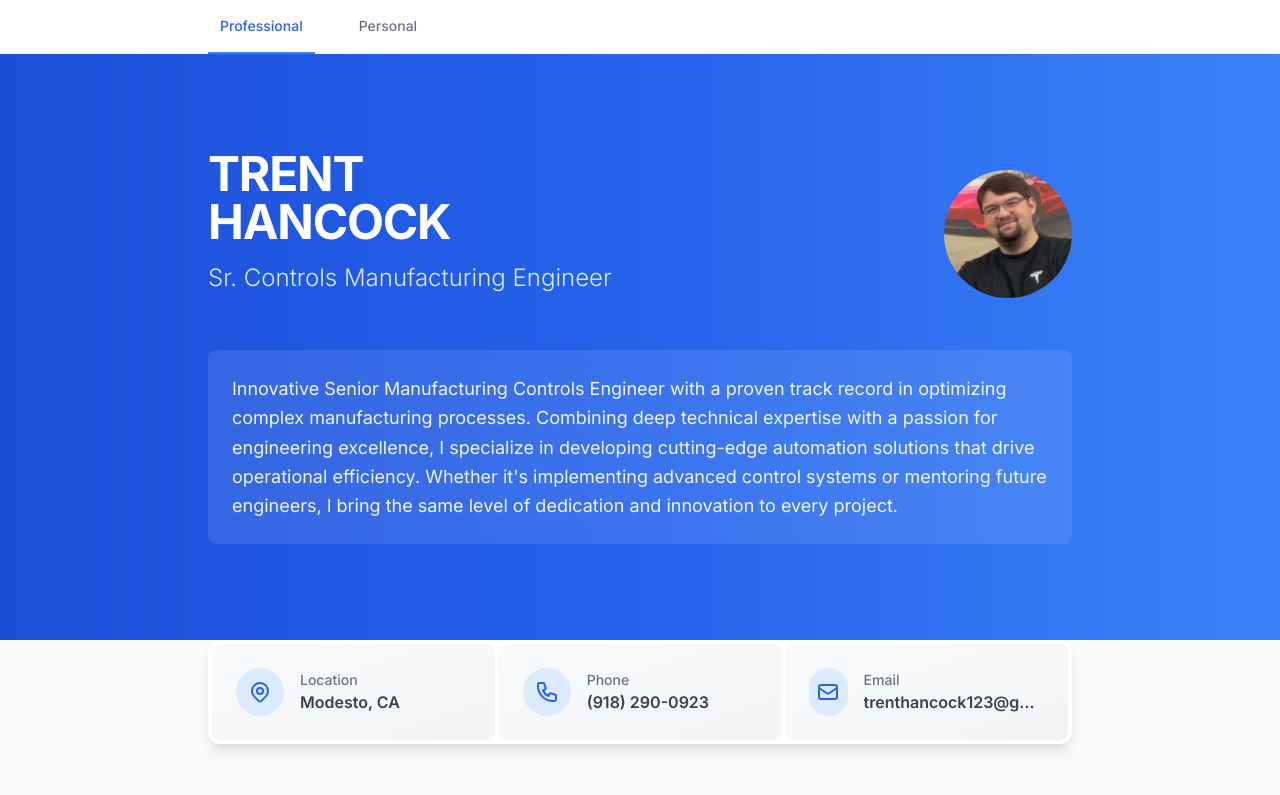
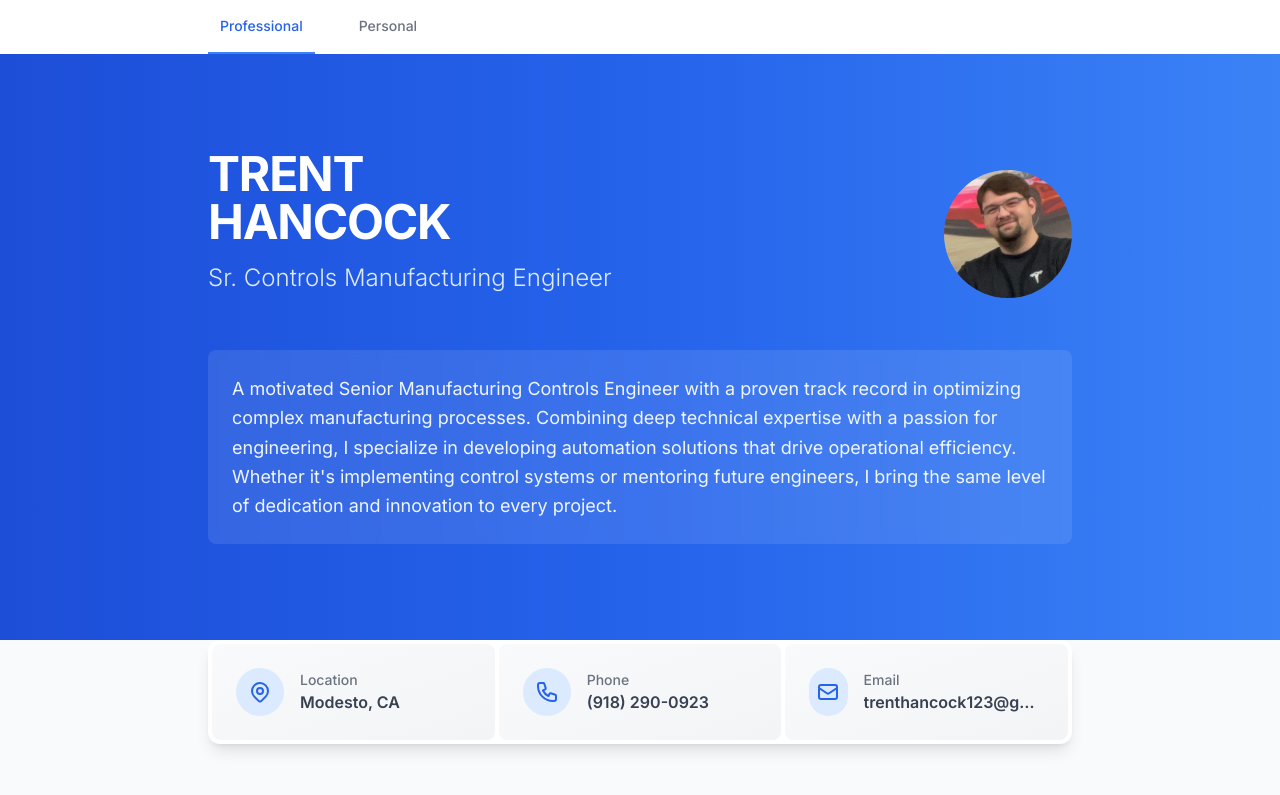
Before and after one commit to CodeHedge/PersonalResumeWebsite, a Next.js app: page / in a window 1280 px wide. Shown: the top 795 px of the page. Built offline with nearby package versions, Linux system fonts and the light colour scheme.

Commit message:
Update Header.tsx

```diff
--- a/src/components/Header.tsx
+++ b/src/components/Header.tsx
@@ -28,9 +28,9 @@ export default function Header() {
         </div>
         <div className="mt-8 bg-white/10 backdrop-blur-sm p-6 rounded-lg transform hover:scale-[1.02] transition-transform duration-200">
           <p className="text-lg leading-relaxed text-blue-50">
-            Innovative Senior Manufacturing Controls Engineer with a proven track record in optimizing complex manufacturing processes.
-            Combining deep technical expertise with a passion for engineering excellence, I specialize in developing cutting-edge automation
-            solutions that drive operational efficiency. Whether it's implementing advanced control systems or mentoring future engineers,
+            A motivated Senior Manufacturing Controls Engineer with a proven track record in optimizing complex manufacturing processes.
+            Combining deep technical expertise with a passion for engineering, I specialize in developing automation
+            solutions that drive operational efficiency. Whether it's implementing control systems or mentoring future engineers,
             I bring the same level of dedication and innovation to every project.
           </p>
         </div>
```
